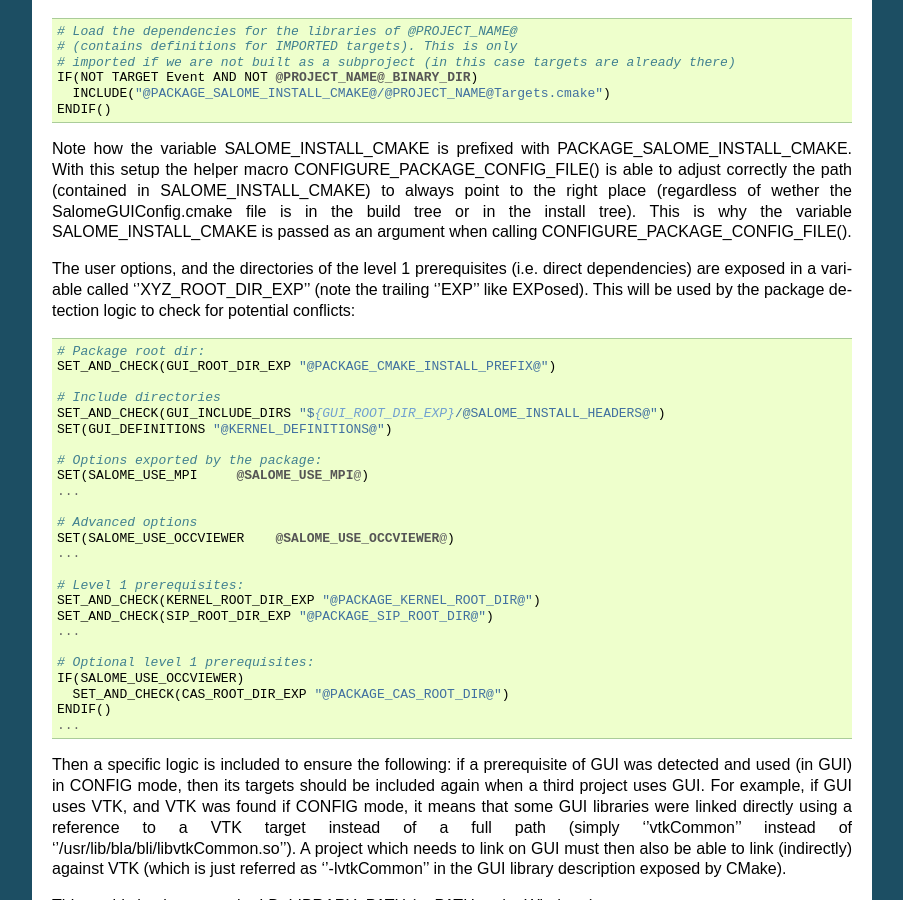
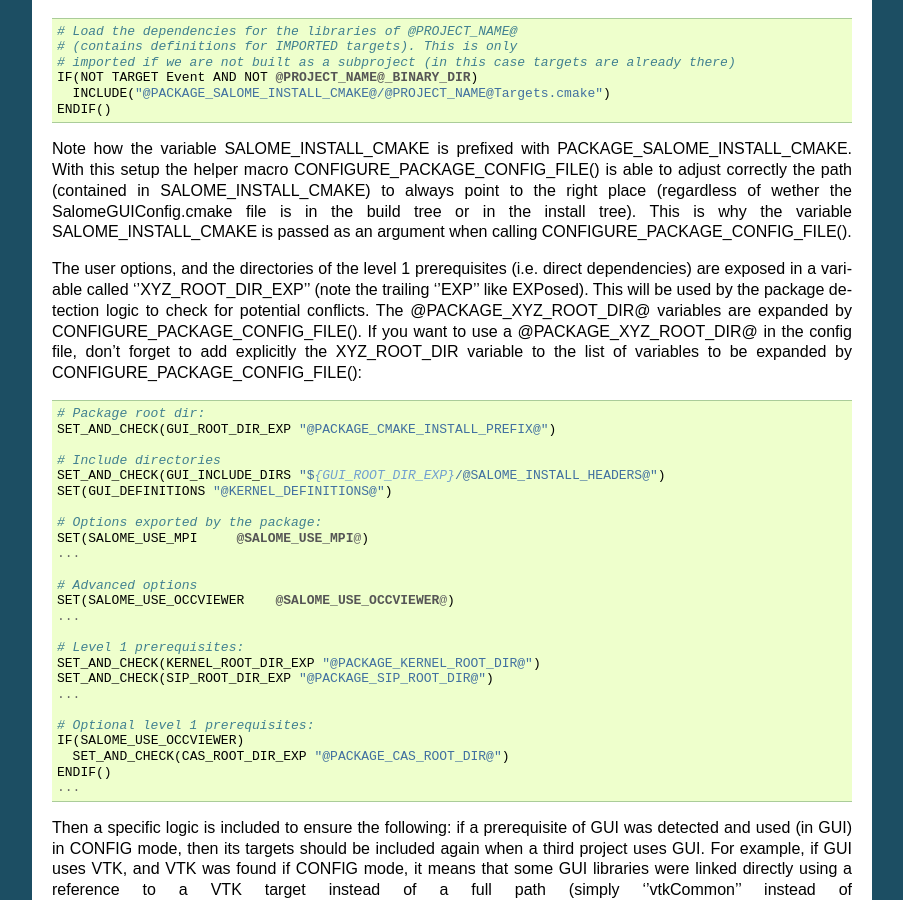
Before and after one commit to SalomePlatform/documentation, a Sphinx documentation site: the page built from dev/cmake/source/config.rst, in a window 1280 px wide and 900 px high, scrolled down 2582 px. Shown: the whole window, without its empty margins (198-1101 px from the left). Built offline with Sphinx 7.4.7, drawn with Linux system fonts in a browser that asks for light colours.

Commit message:
Added some information on configuration export (@PACKAGE_XYZ_ROOT_DIR@ variable)

```diff
--- a/dev/cmake/source/config.rst
+++ b/dev/cmake/source/config.rst
@@ -129,7 +129,8 @@
 Note how the variable SALOME_INSTALL_CMAKE is prefixed with PACKAGE_SALOME_INSTALL_CMAKE. With this setup the helper macro CONFIGURE_PACKAGE_CONFIG_FILE() is able to adjust correctly the path (contained in SALOME_INSTALL_CMAKE) to always point to the right place (regardless of wether the SalomeGUIConfig.cmake file is in the build tree or in the install tree).
 This is why the variable SALOME_INSTALL_CMAKE is passed as an argument when calling CONFIGURE_PACKAGE_CONFIG_FILE().
 
-The user options, and the directories of the level 1 prerequisites (i.e. direct dependencies) are exposed in a variable called ''XYZ_ROOT_DIR_EXP'' (note the trailing ''EXP'' like EXPosed). This will be used by the package detection logic to check for potential conflicts::
+The user options, and the directories of the level 1 prerequisites (i.e. direct dependencies) are exposed in a variable called ''XYZ_ROOT_DIR_EXP'' (note the trailing ''EXP'' like EXPosed). This will be used by the package detection logic to check for potential conflicts.
+The @PACKAGE_XYZ_ROOT_DIR@ variables are expanded by CONFIGURE_PACKAGE_CONFIG_FILE(). If you want to use a @PACKAGE_XYZ_ROOT_DIR@ in the config file, don't forget to add explicitly the XYZ_ROOT_DIR variable to the list of variables to be expanded by CONFIGURE_PACKAGE_CONFIG_FILE()::
 
   # Package root dir:
   SET_AND_CHECK(GUI_ROOT_DIR_EXP "@PACKAGE_CMAKE_INSTALL_PREFIX@")
```
